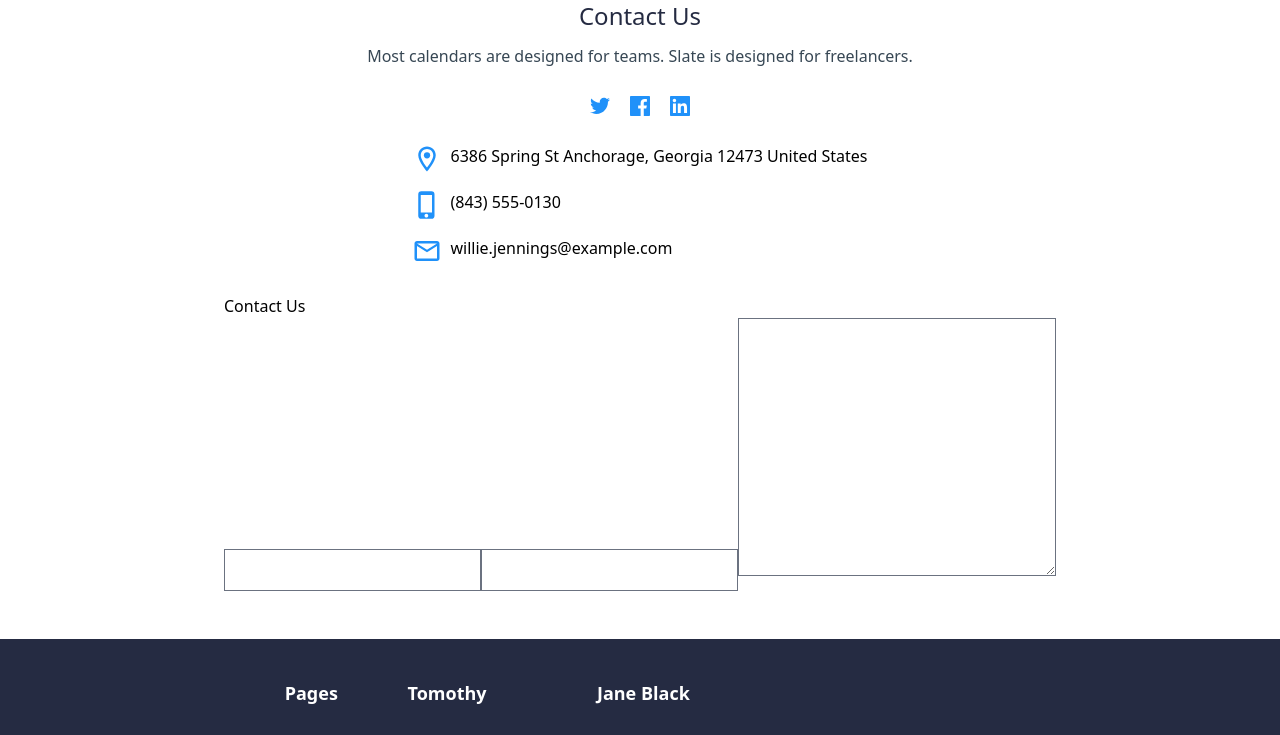
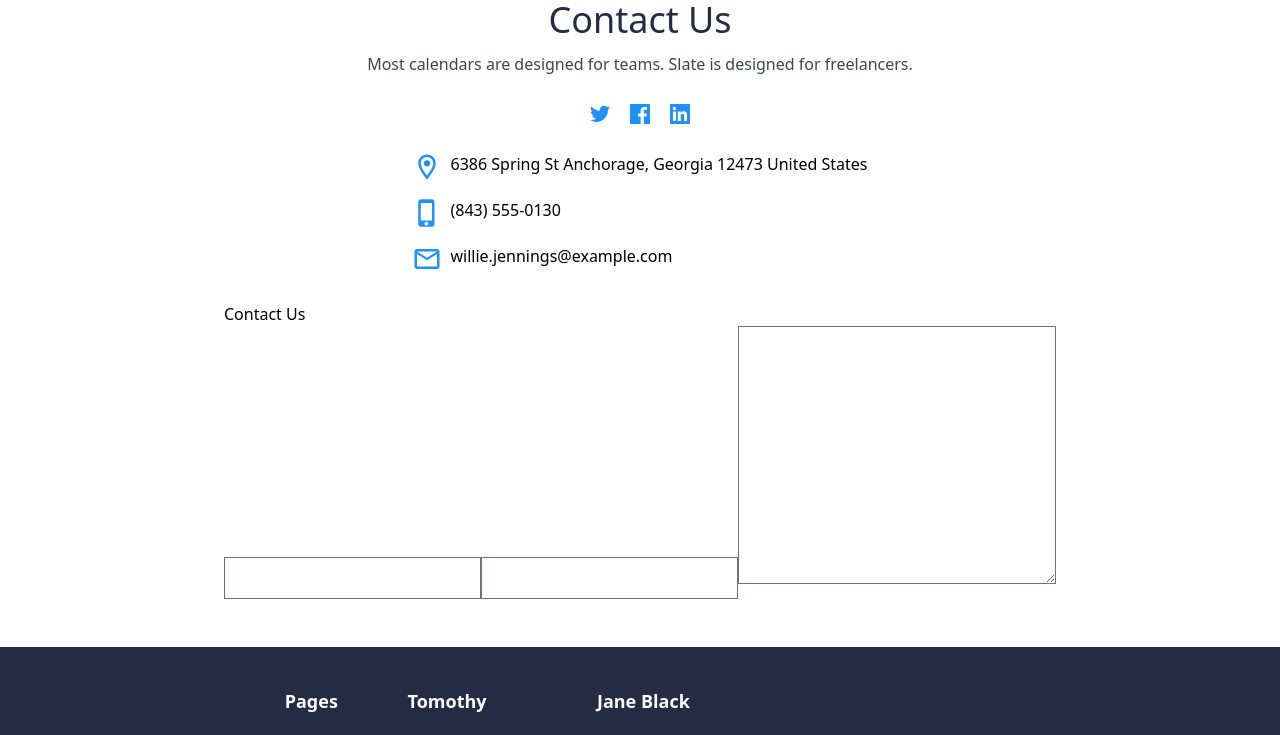
Before and after one commit to d-rocham/unal-uapa-prueba-tecnica, a React (Create React App) app: page / in a window 1280 px wide. Shown: the top 735 px of the page. Built offline with nearby package versions, Linux system fonts and the light colour scheme.

Commit message:
[Refactor] Mejora estilos de los componentes

```diff
--- a/src/components/body/body_components/BodySection.tsx
+++ b/src/components/body/body_components/BodySection.tsx
@@ -4,7 +4,9 @@ type Props = {
     children: JSX.Element;
 };
 function BodySection({ children }: Props) {
-    return <div className="flex flex-col items-center gap-7">{children}</div>;
+    return (
+        <div className="flex flex-col items-center gap-7 mx-5">{children}</div>
+    );
 }
 
 export default BodySection;
--- a/src/components/body/body_components/SectionDescription.tsx
+++ b/src/components/body/body_components/SectionDescription.tsx
@@ -8,7 +8,7 @@ type Props = {
 function SectionDescription({ title, description }: Props) {
     return (
         <div className="text-center">
-            <h2 className="text-2xl text-dark pb-3">{title}</h2>
+            <h2 className="text-4xl text-dark pb-3">{title}</h2>
             <p className="text-base text-secondary-dark">{description}</p>
         </div>
     );
```
